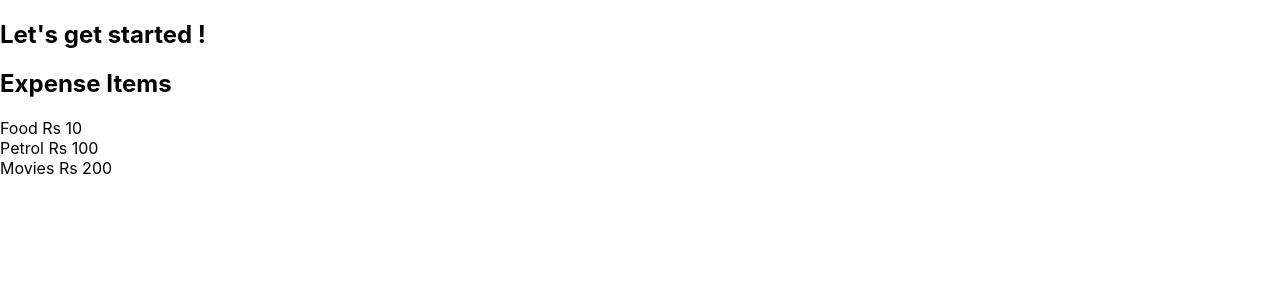
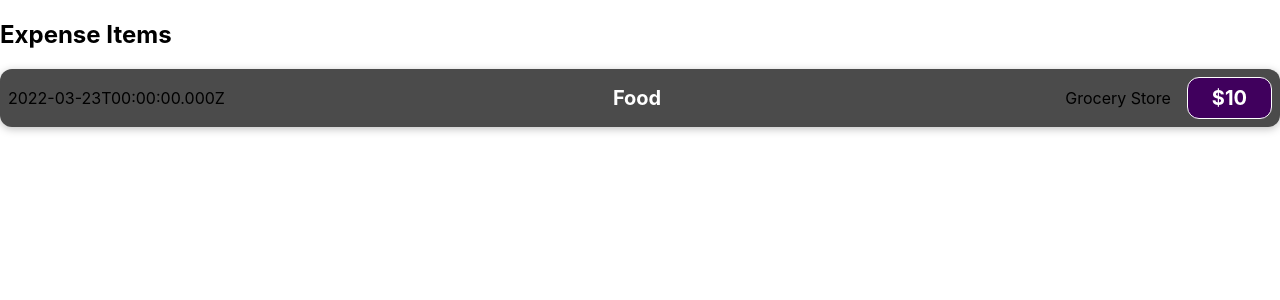
Before and after one commit to Amitadhikari52/React-complete-guide, a React (Create React App) app: page / in a window 1280 px wide. Shown: the top 300 px of the page. Built offline with nearby package versions, Linux system fonts and the light colour scheme.

Commit message:
Styling and using JS in JSX

```diff
--- a/src/App.js
+++ b/src/App.js
@@ -3,7 +3,7 @@
 function App() {
   return (
     <div>
-      <h2>Let's get started !</h2>
+      <h2>Expense Items</h2>
       <ExpenseItem></ExpenseItem>
     </div>
   );
--- /dev/null
+++ b/src/components/ExpenseItem.css
@@ -0,0 +1,57 @@
+.expense-item {
+  display: flex;
+  justify-content: space-between;
+  align-items: center;
+  box-shadow: 0 2px 8px rgba(0, 0, 0, 0.25);
+  padding: 0.5rem;
+  margin: 1rem 0;
+  border-radius: 12px;
+  background-color: #4b4b4b;
+}
+
+.expense-item__description {
+  display: flex;
+  flex-direction: column;
+  gap: 1rem;
+  align-items: center; /* Center the items horizontally */
+  flex-flow: column-reverse;
+  justify-content: flex-start;
+  flex: 1;
+}
+
+.expense-item h2 {
+  color: #3a3a3a;
+  font-size: 1rem;
+  flex: 1;
+  margin: 0.1rem;
+  color: white;
+  text-align: center; /* Center the text */
+}
+
+.expense-item__price {
+  font-size: 1rem;
+  font-weight: bold;
+  color: white;
+  background-color: #40005d;
+  border: 1px solid white;
+  padding: 0.5rem;
+  border-radius: 12px;
+}
+
+@media (min-width: 580px) {
+  .expense-item__description {
+    flex-direction: row;
+    align-items: center;
+    justify-content: flex-start;
+    flex: 1;
+  }
+}
+
+.expense-item__description h2 {
+  font-size: 1.25rem;
+}
+
+.expense-item__price {
+  font-size: 1.25rem;
+  padding: 0.5rem 1.5rem;
+}
--- a/src/components/ExpenseItem.js
+++ b/src/components/ExpenseItem.js
@@ -1,10 +1,18 @@
+import "./ExpenseItem.css";
 function ExpenseItem() {
+  const expenseDate = new Date(2022, 2, 23);
+  const expenseTitle = "Food";
+  const expenseAmount = 10;
+  const locationOfExpenditure = "Grocery Store";
+
   return (
-    <div>
-      <h2>Expense Items</h2>
-      <div>Food Rs 10</div>
-      <div>Petrol Rs 100</div>
-      <div>Movies Rs 200</div>
+    <div className="expense-item">
+      <div>{expenseDate.toISOString()}</div>
+      <div className="expense-item__description">
+        <h2>{expenseTitle}</h2>
+        <div className="expense-item__location">{locationOfExpenditure}</div>
+        <div className="expense-item__price">${expenseAmount}</div>
+      </div>
     </div>
   );
 }
```
